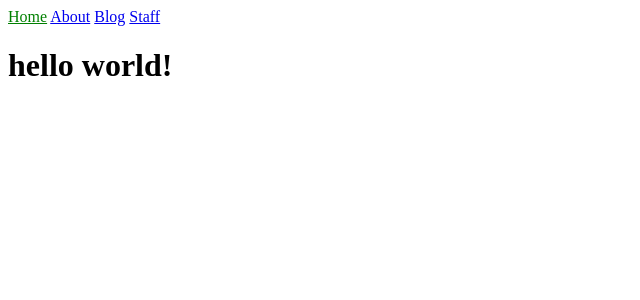
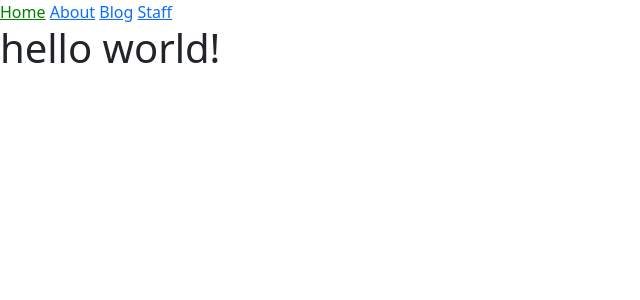
Before and after one commit to mikesheehy/blog, a Jekyll site: the page built from index.html, in a window 1280 px wide. Shown: the top 300 px of the page, without its empty margins (0-640 px from the left). Built offline with Jekyll 4.4.1, drawn with Linux system fonts in a browser that asks for light colours.

Commit message:
added bootstrap

```diff
--- a/_layouts/default.html
+++ b/_layouts/default.html
@@ -4,11 +4,13 @@
     <meta charset="utf-8">
     <title>Mike Sheehy | {{ page.title }}</title>
     <link rel="stylesheet" href="/assets/css/styles.css">
+    <link href="https://cdn.jsdelivr.net/npm/bootstrap@5.2.0-beta1/dist/css/bootstrap.min.css" rel="stylesheet" integrity="sha384-0evHe/X+R7YkIZDRvuzKMRqM+OrBnVFBL6DOitfPri4tjfHxaWutUpFmBp4vmVor" crossorigin="anonymous">
     {% feed_meta %}
     {% seo %}
   </head>
   <body>
     {% include navigation.html %}
     {{ content }}
+    <script src="https://cdn.jsdelivr.net/npm/bootstrap@5.2.0-beta1/dist/js/bootstrap.bundle.min.js" integrity="sha384-pprn3073KE6tl6bjs2QrFaJGz5/SUsLqktiwsUTF55Jfv3qYSDhgCecCxMW52nD2" crossorigin="anonymous"></script>
   </body>
 </html>
```
Also changed, not shown: 12 other files.
